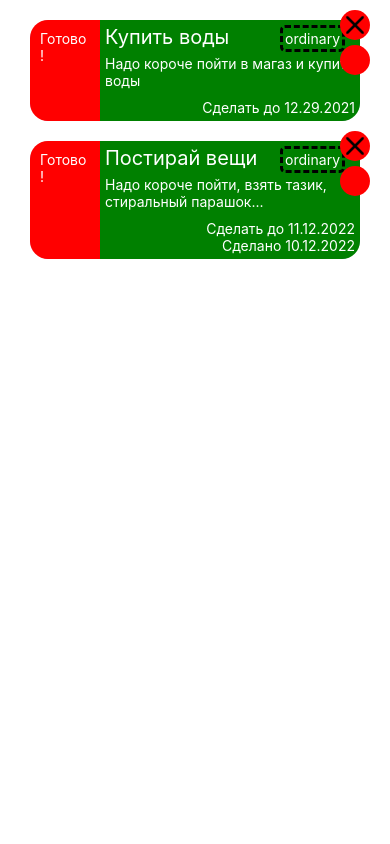
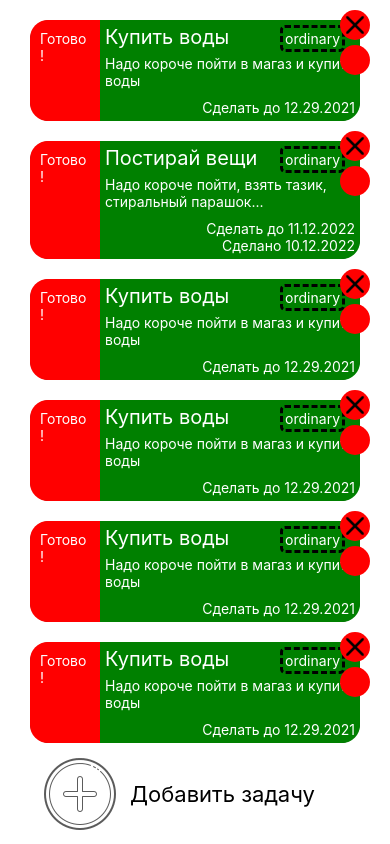
Before and after one commit to PimonovDaniil/taskManager, a React Native app: screen / in a window 390 px wide. Built offline with nearby package versions, Linux system fonts and the light colour scheme.

Commit message:
Сверстал кнопку "Добавить задачу"

```diff
--- a/App.js
+++ b/App.js
@@ -8,7 +8,16 @@
 
 import React, {useState} from 'react';
 import type {Node} from 'react';
-import {Dimensions, FlatList, SafeAreaView, StyleSheet} from 'react-native';
+import {
+  FlatList,
+  Image,
+  SafeAreaView,
+  StyleSheet,
+  Text,
+  TouchableHighlight,
+  TouchableWithoutFeedback,
+  View,
+} from 'react-native';
 
 import Task from './components/Task/Task';
 
@@ -32,6 +41,41 @@ const App: () => Node = () => {
       filter: 'ordinary',
       key: '2',
     },
+    {
+      nameTask: 'Купить воды',
+      descriptionTask: 'Надо короче пойти в магаз и купить воды',
+      deadline: '12.29.2021',
+      filter: 'ordinary',
+      key: '3',
+    },
+    {
+      nameTask: 'Купить воды',
+      descriptionTask: 'Надо короче пойти в магаз и купить воды',
+      deadline: '12.29.2021',
+      filter: 'ordinary',
+      key: '4',
+    },
+    {
+      nameTask: 'Купить воды',
+      descriptionTask: 'Надо короче пойти в магаз и купить воды',
+      deadline: '12.29.2021',
+      filter: 'ordinary',
+      key: '5',
+    },
+    {
+      nameTask: 'Купить воды',
+      descriptionTask: 'Надо короче пойти в магаз и купить воды',
+      deadline: '12.29.2021',
+      filter: 'ordinary',
+      key: '6',
+    },
+    {
+      nameTask: 'Купить воды',
+      descriptionTask: 'Надо короче пойти в магаз и купить воды',
+      deadline: '12.29.2021',
+      filter: 'ordinary',
+      key: '7',
+    },
   ]);
 
   const deleteTask = key => {
@@ -40,19 +84,30 @@ const App: () => Node = () => {
     });
   };
   return (
-    <SafeAreaView>
+    <SafeAreaView style={{flex: 1}}>
       <FlatList
+        style={[{flex: 1}]}
         data={listOfTasks}
         renderItem={({item}) => <Task el={item} deleteTask={deleteTask} />}
       />
+      <View style={styles.addTaskStyle}>
+        <TouchableWithoutFeedback onPress={() => alert('типо добавляю задачу')}>
+          <View
+            style={[{flex: 1}, {flexDirection: 'row'}, {alignItems: 'center'}]}>
+            <Image source={require('./icons/add_100px.png')} />
+            <Text style={[{flex: 3}, {fontSize: 22}]}>Добавить задачу</Text>
+          </View>
+        </TouchableWithoutFeedback>
+      </View>
     </SafeAreaView>
   );
 };
 
 const styles = StyleSheet.create({
-  sectionContainer: {
-    marginTop: 32,
-    paddingHorizontal: 24,
+  addTaskStyle: {
+    flexDirection: 'row',
+    marginLeft: 30,
+    marginRight: 30,
   },
 });
 
--- a/components/Task/Task.js
+++ b/components/Task/Task.js
@@ -21,10 +21,9 @@ const Task: () => Node = ({el, deleteTask}) => {
   return (
     <SafeAreaView>
       <TouchableWithoutFeedback onPress={() => buttonDelitePress()}>
-        <Image
-          style={[styles.roundStyle, {top: 40}]}
-          source={require('../../icons/window_close_icon.c7Joj.png')}
-        />
+        <View style={[styles.roundStyle, {top: 40}]}>
+          <Image source={require('../../icons/window_close_icon.c7Joj.png')} />
+        </View>
       </TouchableWithoutFeedback>
       <View style={[styles.roundStyle, {top: 75}]} />
       <View style={styles.taskStyle}>
@@ -42,7 +41,7 @@ const styles = StyleSheet.create({
     borderWidth: 3,
     borderRadius: 20,
     border: '1px black',
-    backgroundColor: '#8652f7',
+    backgroundColor: 'black',
     marginTop: 20,
     marginLeft: 30,
     marginRight: 30,
@@ -60,6 +59,8 @@ const styles = StyleSheet.create({
     marginLeft: 'auto',
     marginRight: 20,
     zIndex: 2,
+    borderWidth: 2,
+    border: '1px black',
   },
 });
 
```
Also changed, not shown: icons/add_100px.png (added).
